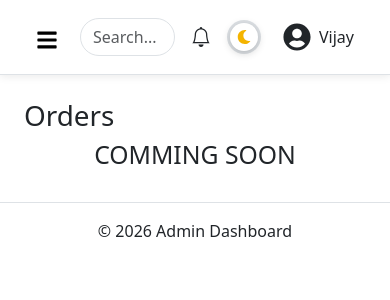
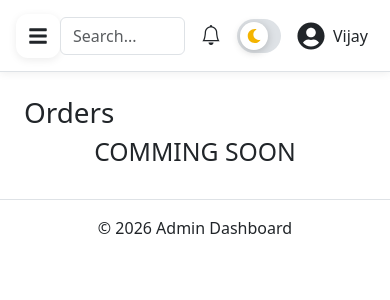
Before and after one commit to chaturbhujvijaydev-droid/react-dashboard, a React (Vite) app: page /orders in a window 390 px wide. Shown: the top 300 px of the page. Built offline with nearby package versions, Linux system fonts and the light colour scheme.

Commit message:
fix:nav bar issue fixed

```diff
--- a/src/components/layout/Navbar.css
+++ b/src/components/layout/Navbar.css
@@ -1,55 +1,116 @@
 .navbar-custom {
+  height: 72px;
+
+  display: flex;
+  align-items: center;
+  justify-content: space-between;
+
+  padding: 0 24px;
+
   background: var(--card-bg);
-color: var(--text-color);
   border-bottom: 1px solid var(--border-color);
-  padding: 18px 30px;
-  box-shadow: 0 2px 8px rgba(0,0,0,.08);
 
-  input {
-    border-radius: 20px;
+  box-shadow: 0 2px 8px rgba(0,0,0,.06);
 }
 
-  i {
-    cursor: pointer;
-    transition: .3s;
+/* LEFT */
 
-    &:hover {
-      color: #2563eb;
-    }
+.navbar-menu-btn{
+  width:44px;
+  height:44px;
+
+  flex-shrink:0;
+
+  display:flex;
+  align-items:center;
+  justify-content:center;
+
+  border:none;
+  border-radius:12px;
+
+  background:transparent;
+
+  color:var(--text-color);
+
+  cursor:pointer;
+
+  transition:.25s;
 }
 
-  img {
-    width: 40px;
-    height: 40px;
-    object-fit: cover;
-  }
+.navbar-menu-btn svg{
+  font-size:20px;
 }
 
-.menu-btn{
-display:none;
+.navbar-menu-btn:hover{
+  background:#2563eb;
+  color:#fff;
+}
 
-border:none;
+/* RIGHT */
 
-background:none;
+.navbar-right{
+  display:flex;
+  align-items:center;
+  gap:16px;
+}
 
-font-size:22px;
+.navbar-theme {
+  display: flex;
+  align-items: center;
+  justify-content: center;
+
+  width: 44px;
+  height: 44px;
+
+  flex-shrink: 0;
 }
 
 .navbar-search{
+  width:280px;
+  border-radius:24px;
+}
 
-width:260px;
+.icon-btn{
+  width:40px;
+  height:40px;
+
+  display:flex;
+  align-items:center;
+  justify-content:center;
+
+  border:none;
+  background:transparent;
+
+  border-radius:10px;
+
+  cursor:pointer;
+
+  color:var(--text-color);
+
+  transition:.25s;
+}
+
+.icon-btn:hover{
+  background:#2563eb;
+  color:#fff;
+}
+
+.icon-btn i{
+  font-size:20px;
 }
 
 @media(max-width:991px){
 
-.menu-btn{
-
-display:block;
+.navbar-custom{
+padding:0 16px;
 }
 
 .navbar-search{
-
 display:none;
 }
 
+.navbar-right{
+gap:10px;
 }
+
+}
--- a/src/components/layout/Navbar.jsx
+++ b/src/components/layout/Navbar.jsx
@@ -3,41 +3,50 @@ import ThemeToggle from "../common/ThemeToggle/ThemeToggle";
 import ProfileDropdown from "../common/ProfileDropdown/ProfileDropdown";
 import { FaBars } from "react-icons/fa";
 
-const Navbar = ({ setSidebarOpen }) => {
+const Navbar = ({
+  setSidebarOpen,
+  collapsed,
+  setCollapsed,
+}) => {
+
+  const handleMenu = () => {
+    if (window.innerWidth <= 991) {
+      setSidebarOpen(true);
+    } else {
+      setCollapsed(!collapsed);
+    }
+  };
+
   return (
-    <nav className="navbar-custom d-flex justify-content-between align-items-center">
+    <header className="navbar-custom">
 
-      <div className="d-flex align-items-center gap-3">
+      <button
+        className="navbar-menu-btn"
+        onClick={handleMenu}
+      >
+        <FaBars />
+      </button>
 
-        <button
-          className="menu-btn"
-          onClick={() => setSidebarOpen(true)}
-        >
-          <FaBars />
-        </button>
-
-        <h5 className="mb-0 fw-bold">
-
-        </h5>
-
-      </div>
-
-      <div className="d-flex align-items-center gap-3">
+      <div className="navbar-right">
 
         <input
           className="form-control navbar-search"
           placeholder="Search..."
         />
 
-        <i className="bi bi-bell fs-5"></i>
+        <button className="icon-btn">
+          <i className="bi bi-bell"></i>
+        </button>
 
-        <ThemeToggle />
+     <div className="navbar-theme">
+  <ThemeToggle />
+</div>
 
         <ProfileDropdown />
 
       </div>
 
-    </nav>
+    </header>
   );
 };
 
--- a/src/components/layout/Sidebar.css
+++ b/src/components/layout/Sidebar.css
@@ -235,66 +235,37 @@
 
   .sidebar {
     position: fixed;
-    left: -260px;
     top: 0;
+    left: 0;
 
-    width: 260px !important;
-    min-width: 260px !important;
-    max-width: 260px !important;
-
-    flex: none;
+    width: 260px;
+    min-width: 260px;
+    max-width: 260px;
 
     height: 100vh;
 
     z-index: 1050;
 
-    transition: left .3s ease;
+    transform: translateX(-100%);
+    transition: transform .35s ease-in-out;
+
+    will-change: transform;
   }
 
   .sidebar.show {
-    left: 0;
-  }
-
-  .sidebar .logo-content {
-    display: block !important;
-  }
-
-  .sidebar .sidebar-logo {
-    justify-content: space-between;
-  }
-
-  .sidebar .nav-link {
-    justify-content: flex-start;
-  }
-
-  .sidebar .nav-link span {
-    display: inline !important;
-  }
-
-  .sidebar .sidebar-footer {
-    justify-content: flex-start;
-  }
-
-  .sidebar .sidebar-user-info {
-    display: block !important;
-  }
-
-  .close-btn {
-    display: block;
+    transform: translateX(0);
   }
 
   .sidebar-overlay {
     display: block;
-
     position: fixed;
     inset: 0;
-
     background: rgba(0,0,0,.45);
 
     opacity: 0;
     visibility: hidden;
 
-    transition: .3s;
+    transition: opacity .35s ease;
 
     z-index: 1040;
   }
--- a/src/components/layout/Sidebar.jsx
+++ b/src/components/layout/Sidebar.jsx
@@ -15,42 +15,45 @@ const Sidebar = ({
   setSidebarOpen,
   collapsed,
 }) => {
+  // On mobile always show expanded sidebar
+  const isMobile = window.innerWidth <= 991;
+
+  const isExpanded = isMobile || !collapsed;
+
   return (
     <>
-      {/* Mobile Overlay */}
+      {/* Overlay */}
       <div
         className={`sidebar-overlay ${sidebarOpen ? "show" : ""}`}
         onClick={() => setSidebarOpen(false)}
       />
 
       {/* Sidebar */}
-      <div
+      <aside
         className={`sidebar ${
-          !collapsed ? "expanded" : ""
+          isExpanded ? "expanded" : ""
         } ${sidebarOpen ? "show" : ""}`}
       >
         {/* Logo */}
         <div className="sidebar-logo">
-
-  {collapsed ? (
+          {isExpanded ? (
+            <div className="logo-content">
+              <h4>🚀 React Dashboard</h4>
+              <small>Admin Panel</small>
+            </div>
+          ) : (
             <div className="sidebar-brand">
               🚀
             </div>
-  ) : (
-    <div className="logo-content">
-
-      <h4> 🚀 React Dashboard</h4>
-      <small className="ml-4"> Admin Panel</small>
-    </div>
           )}
 
+          {/* Mobile Close Button */}
           <button
             className="close-btn"
             onClick={() => setSidebarOpen(false)}
           >
             <FaTimes />
           </button>
-
         </div>
 
         {/* Navigation */}
@@ -62,7 +65,7 @@ const Sidebar = ({
             onClick={() => setSidebarOpen(false)}
           >
             <FaHome />
-            {!collapsed && <span>Dashboard</span>}
+            {isExpanded && <span>Dashboard</span>}
           </NavLink>
 
           <NavLink
@@ -71,7 +74,7 @@ const Sidebar = ({
             onClick={() => setSidebarOpen(false)}
           >
             <FaUsers />
-            {!collapsed && <span>Users</span>}
+            {isExpanded && <span>Users</span>}
           </NavLink>
 
           <NavLink
@@ -80,7 +83,7 @@ const Sidebar = ({
             onClick={() => setSidebarOpen(false)}
           >
             <FaBox />
-            {!collapsed && <span>Products</span>}
+            {isExpanded && <span>Products</span>}
           </NavLink>
 
           <NavLink
@@ -89,7 +92,7 @@ const Sidebar = ({
             onClick={() => setSidebarOpen(false)}
           >
             <FaShoppingCart />
-            {!collapsed && <span>Orders</span>}
+            {isExpanded && <span>Orders</span>}
           </NavLink>
 
           <NavLink
@@ -98,7 +101,7 @@ const Sidebar = ({
             onClick={() => setSidebarOpen(false)}
           >
             <FaCog />
-            {!collapsed && <span>Settings</span>}
+            {isExpanded && <span>Settings</span>}
           </NavLink>
 
         </nav>
@@ -110,14 +113,14 @@ const Sidebar = ({
             alt="profile"
           />
 
-          {!collapsed && (
+          {isExpanded && (
             <div className="sidebar-user-info">
               <h6>Vijay</h6>
               <small>Frontend Developer</small>
             </div>
           )}
         </div>
-      </div>
+      </aside>
     </>
   );
 };
```
Lines whose indentation alone changed are shown as unchanged.
